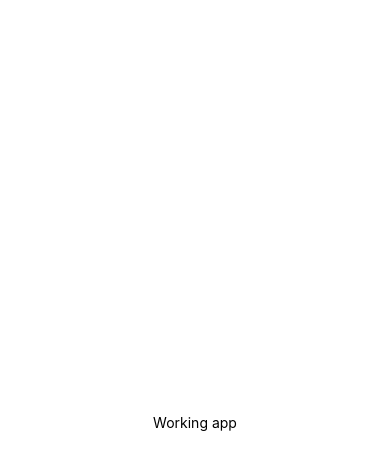
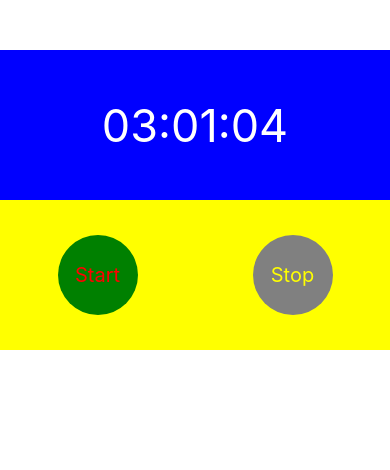
Before and after one commit to 3ndrius/Timer, a React Native app: screen / in a window 390 px wide. Shown: the top 470 px of the page. Built offline with nearby package versions, Linux system fonts and the light colour scheme.

Commit message:
Adding first style

```diff
--- a/App.js
+++ b/App.js
@@ -1,19 +1,50 @@
-import React from 'react';
-import { StyleSheet, Text, View } from 'react-native';
+import React, { Component } from 'react';
+import { StyleSheet, Text, View, ScrollView, Image } from 'react-native';
+import RoundedButton from './components/RoundedButton';
+export default class App extends Component{
+  render() {
+    return (
+     <View style={styles.container}>
+       <View style={styles.wrapper}>
+          <Text style={styles.timerText}>03:01:04</Text>
+       </View>
+       <View style={styles.control}>
+        <RoundedButton  title="Start" color='red' background='green' />
+        <RoundedButton  title="Stop" color='yellow' background='gray' />
+       </View>
+     </View>
+    );
+  }
 
-export default function App() {
-  return (
-    <View style={styles.container}>
-      <Text>Working app</Text>
-    </View>
-  );
 }
 
 const styles = StyleSheet.create({
   container: {
-    flex: 1,
+    flex:1,
     backgroundColor: '#fff',
+    color:'white',
+    alignItems: 'stretch'
+
+  },
+  wrapper:{
+    backgroundColor: 'blue',
+    height:150,
+    marginTop:50,
     alignItems: 'center',
     justifyContent: 'center',
   },
+  control:{
+    backgroundColor: 'yellow',
+    height:150,
+    alignItems: 'center',
+    justifyContent: 'space-around',
+    flexDirection:'row'
+  },
+  timerText:{
+    fontWeight:'normal',
+    fontSize:45,
+    color:'white'
+ },
+
+
 });
--- /dev/null
+++ b/components/RoundedButton.js
@@ -0,0 +1,24 @@
+import React from 'react'
+import {StyleSheet, Text, View,} from 'react-native';
+export default function RoundedButton({title, color, background}) {
+    return (
+        <View  style={[styles.button, {backgroundColor: background}] }>
+            <Text style={[styles.text, {color}]}>{title}</Text>
+        </View>
+    )
+}
+const styles = StyleSheet.create({
+   button:{
+     width:80,
+     height:80,
+     alignItems: 'center',
+     justifyContent: 'center',
+     borderRadius:40,
+
+   },
+   text:{
+       fontSize:20
+   }
+
+
+  });
```
